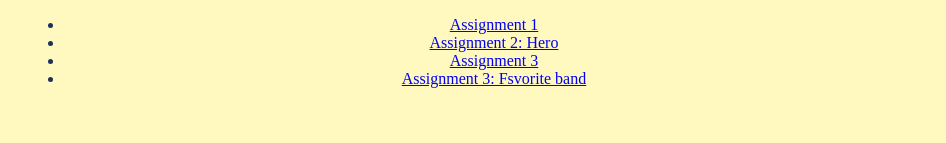
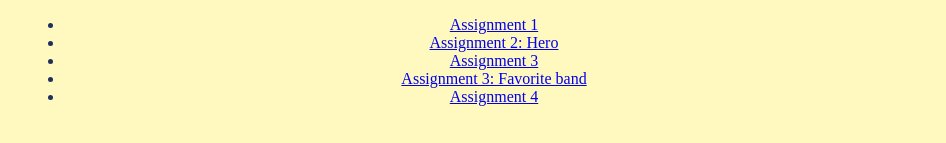
Before and after one commit to juneliu068/Internet-Studio-June, a plain HTML site: page index.html in a window 1280 px wide. Shown: the part 2225-2368 px from the top of the page, without its empty margins (166-1112 px from the left). Drawn offline with Linux system fonts and the light colour scheme.

Commit message:
Fix typo in Assignment 3 link and add Assignment 4

```diff
--- a/index.html
+++ b/index.html
@@ -43,7 +43,8 @@
         <li><a href="asg1/index.html">Assignment 1</a></li>
         <li><a href="asg2/hero.html">Assignment 2: Hero</a></li>
         <li><a href="asg3/images/index.html">Assignment 3</a></li>
-        <li><a href="asg3/Images/favorite-band.html">Assignment 3: Fsvorite band </a></li>
+        <li><a href="asg3/Images/favorite-band.html">Assignment 3: Favorite band </a></li>
+        <li><a href="asg 4/Asg4.html">Assignment 4</a></li>
  </ul>
 </section>
    </main>
```
